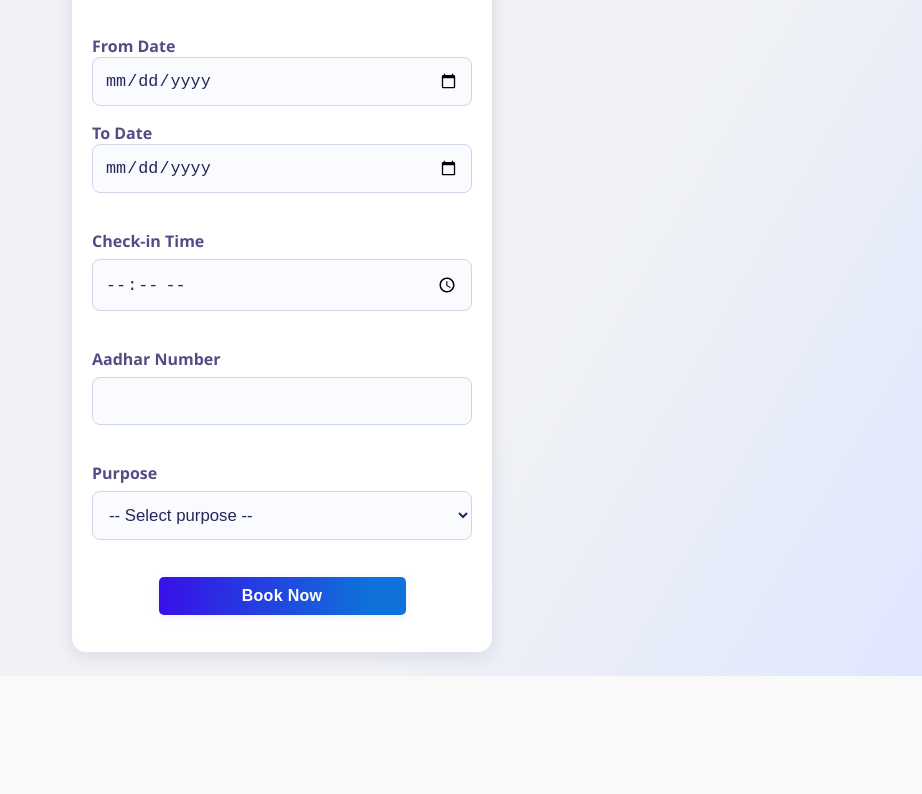
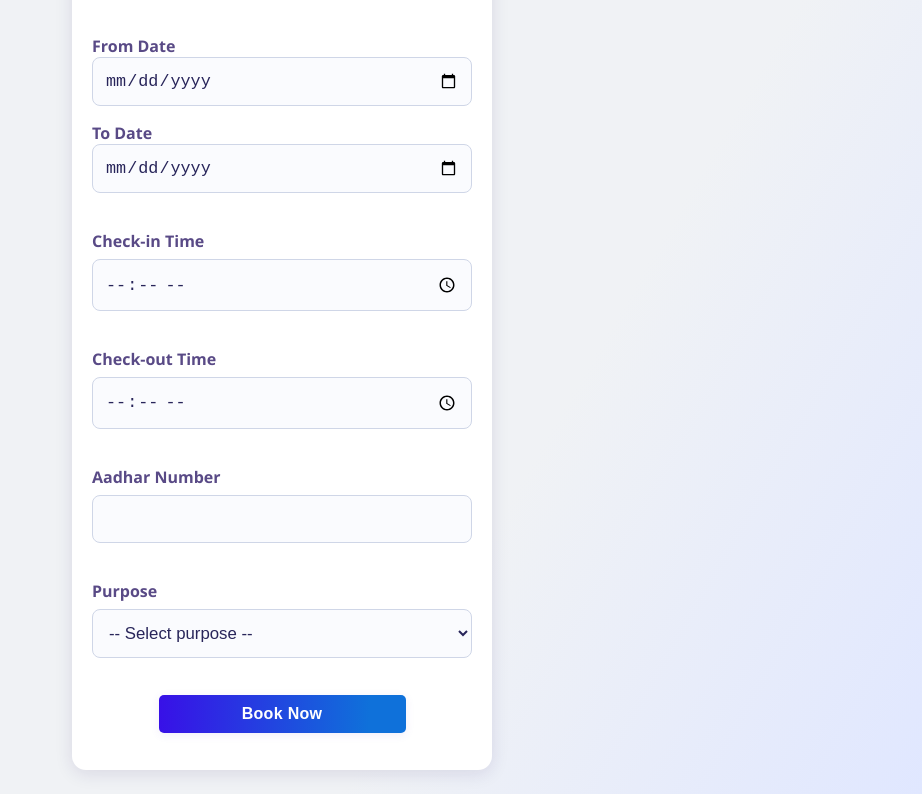
Before and after one commit to venkatsagar2607/HKGK-Accommodation, a React (Create React App) app: page / in a window 1280 px wide. Shown: the part 719-1513 px from the top of the page, without its empty margins (358-1280 px from the left). Before the commit the page ends 1395 px from the top, so only its background shows below. Built offline with nearby package versions, Linux system fonts and the light colour scheme.

Commit message:
latest bookings update

```diff
--- a/src/BookingForm.js
+++ b/src/BookingForm.js
@@ -11,6 +11,7 @@ const BookingForm = () => {
         fromDate: '',
         toDate: '',
         checkinTime: '',
+        checkoutTime:'',
         yourPhoto: null,
         aadharNumber: '',
         aadharImage: null,
@@ -153,6 +154,10 @@ const BookingForm = () => {
                     <label htmlFor="checkinTime">Check-in Time</label>
                     <input type="time" id="checkinTime" name="checkinTime" value={formData.checkinTime} onChange={handleChange} required />
                 </div>
+                <div className="form-group">
+                    <label htmlFor="checkoutTime">Check-out Time</label>
+                    <input type="time" id="checkoutTime" name="checkoutTime" value={formData.checkoutTime} onChange={handleChange} required />
+                </div>
 
                 <div className="form-group">
                     <label type='number' htmlFor="aadharNumber" maxlength="12"
--- a/src/TrackBooking.js
+++ b/src/TrackBooking.js
@@ -71,6 +71,7 @@ const TrackBooking = () => {
                             <th>From Date</th>
                             <th>To Date</th>
                             <th>CheckinTime</th>
+                            <th>checkoutTime</th>
                             <th>Purpose</th>
                             <th>Status</th>
                         </tr>
@@ -85,6 +86,7 @@ const TrackBooking = () => {
                                 <td>{new Date(row.fromDate).toDateString()}</td>
                                 <td>{new Date(row.toDate).toDateString()}</td>
                                 <td>{row.checkinTime}</td>
+                                <td>{row.checkoutTime}</td>
                                 <td>{row.purpose}</td>
                                 <td>
                                     {row.status === 'pending' && <span className="pending-badge">Pending</span>}
```
